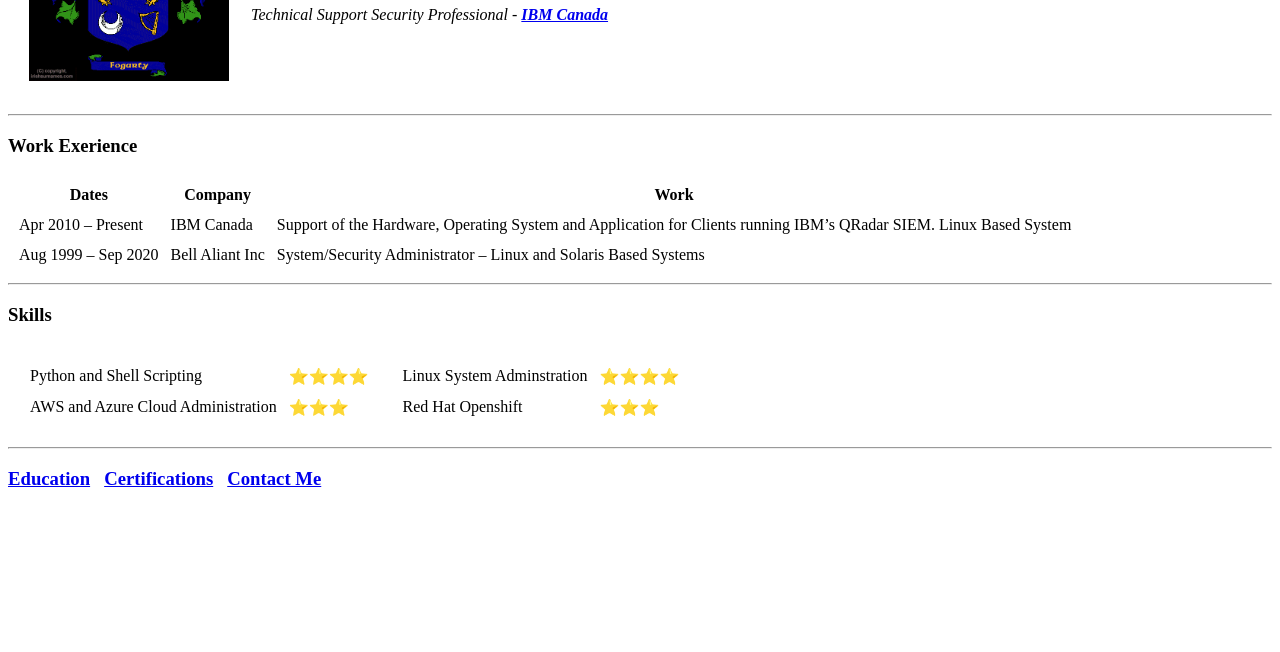
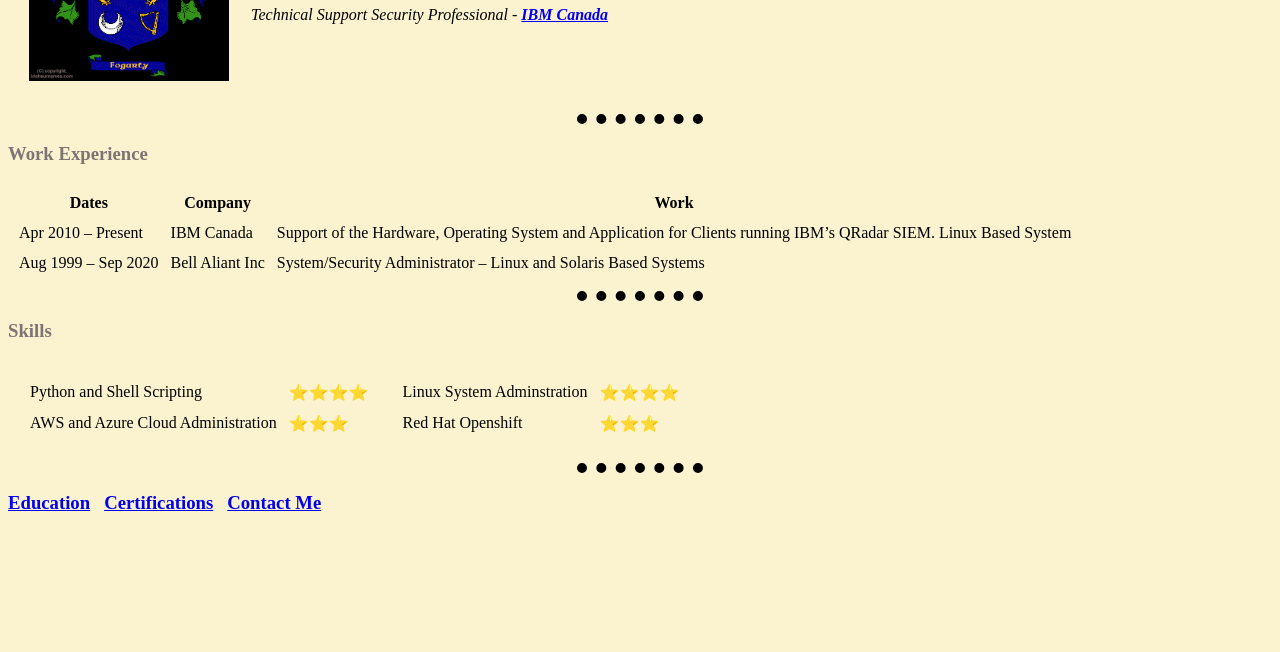
Before and after one commit to stevewfogarty/cv, a plain HTML site: page index.html in a window 1280 px wide. Shown: the part 148-800 px from the top of the page. Drawn offline with Linux system fonts and the light colour scheme.

Commit message:
Update site to use CSS

```diff
--- /dev/null
+++ b/css/styles.css
@@ -0,0 +1,14 @@
+body{
+     background-color: #FBF2CF;
+     }
+hr{
+   border: dotted black;
+   border-width: 0 0 10px;
+   width: 10%;
+   }
+h1{
+   color:#7E7474;
+   }
+h3{
+   color:#7E7474;
+   }
--- a/index.html
+++ b/index.html
@@ -3,6 +3,7 @@
     <head>
         <meta charset="utf-8">
         <title>Steve's Personal Site</title>
+        <link rel="stylesheet" href="css/styles.css">
     </head>
     <body>
     <table cellspacing="20">
@@ -13,7 +14,7 @@
         </tr>
     </table>
     <hr>
-    <h3>Work Exerience</h3>
+    <h3>Work Experience</h3>
         <table cellspacing="10">
             <thead>
             <tr>
```
Also changed, not shown: certifications.html (+1 -0 lines), contactme.html (+1 -0 lines), education.html (+1 -0 lines).
